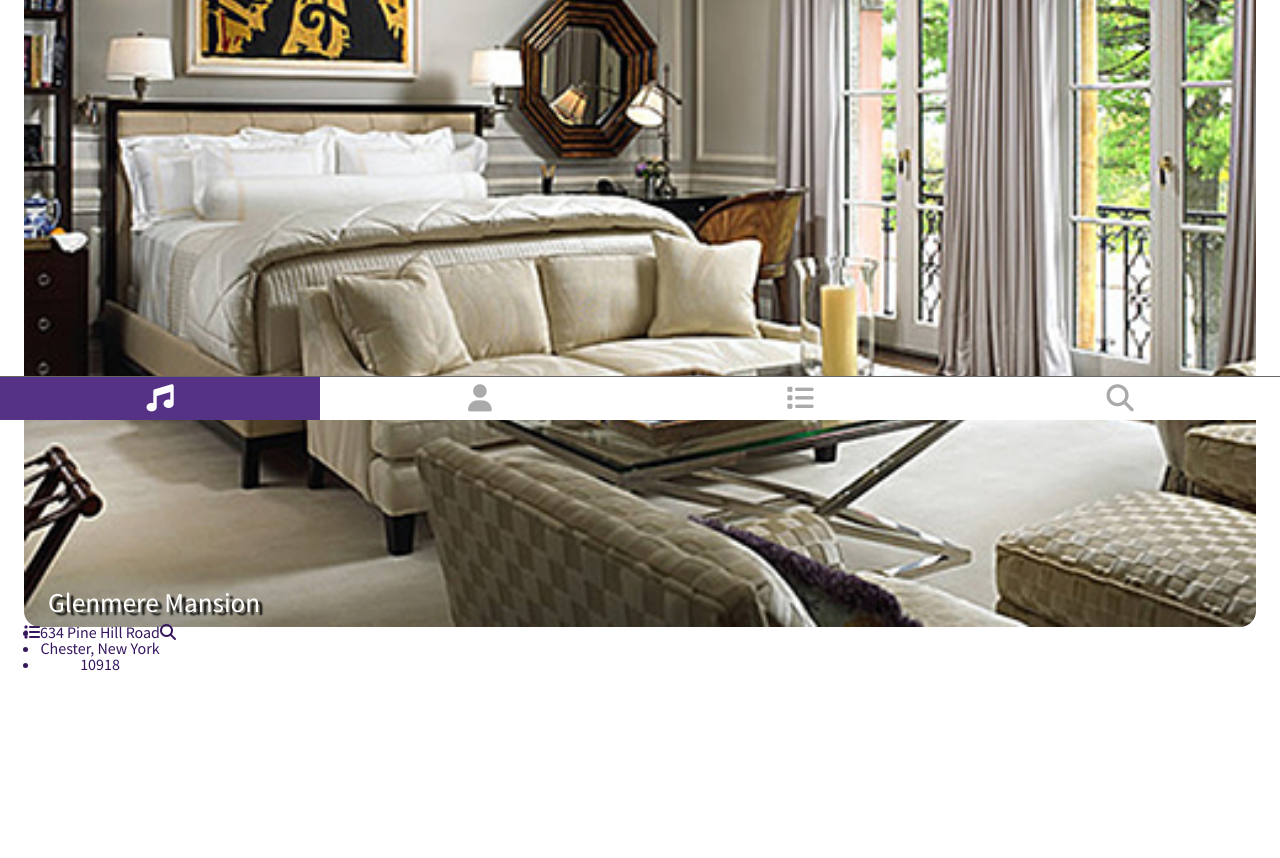
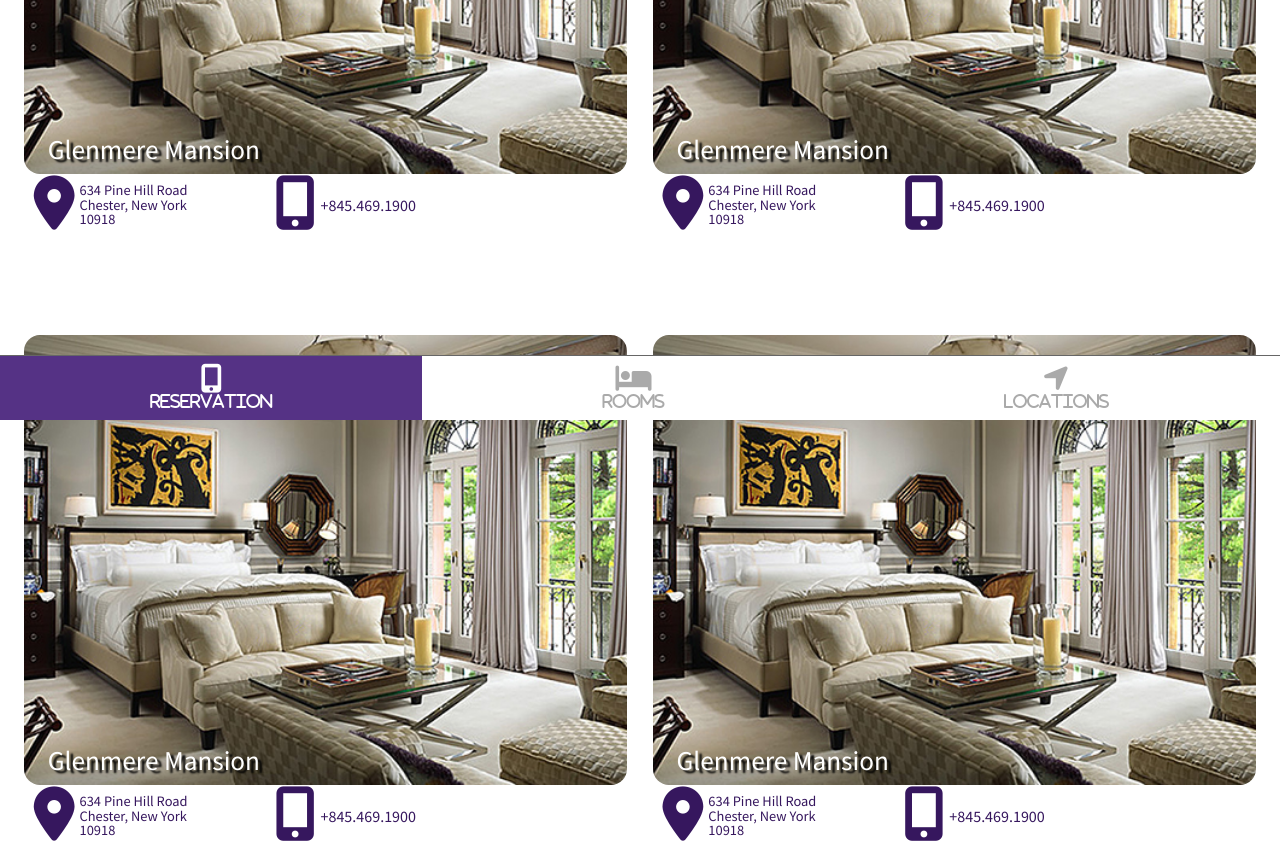
Before and after one commit to Funnyboy363/westwh, a plain HTML site: page index.html in a window 1280 px wide. Shown: the part 380-1238 px from the top of the page. Before the commit the page ends 1054 px from the top, so only its background shows below. Drawn offline with Linux system fonts and the light colour scheme.

Commit message:
code adjustments for repsonsiveness

```diff
--- a/index.html
+++ b/index.html
@@ -34,10 +34,46 @@
             <figcaption>Glenmere Mansion</figcaption>
             </figure>
 
-         <div class="row"><span class="fa fa-list"></span><ul><li>634 Pine Hill Road</li> <li>Chester, New York</li><li>10918</li></ul>
-            <span class="fa fa-search"></span>
+         <div class="row"><span class="fa fa-map-marker"></span><ul><li>634 Pine Hill Road</li> <li>Chester, New York</li><li>10918</li></ul>
+            <span class="fa fa-mobile"></span> <p>+845.469.1900</p>
         </div> <!--------end of row div-->
         </div> <!-----end of column div----------->
+
+        <div class="column">
+                <figure class="photo">
+                    <img src="images/Glenmere Mansion.jpg">
+                    <figcaption>Glenmere Mansion</figcaption>
+                    </figure>
+
+                 <div class="row"><span class="fa fa-map-marker"></span><ul><li>634 Pine Hill Road</li> <li>Chester, New York</li><li>10918</li></ul>
+                    <span class="fa fa-mobile"></span> <p>+845.469.1900</p>
+                </div> <!--------end of row div-->
+                </div> <!-----end of column div----------->
+
+
+                <div class="column">
+                        <figure class="photo">
+                            <img src="images/Glenmere Mansion.jpg">
+                            <figcaption>Glenmere Mansion</figcaption>
+                            </figure>
+
+                         <div class="row"><span class="fa fa-map-marker"></span><ul><li>634 Pine Hill Road</li> <li>Chester, New York</li><li>10918</li></ul>
+                            <span class="fa fa-mobile"></span> <p>+845.469.1900</p>
+                        </div> <!--------end of row div-->
+                        </div> <!-----end of column div----------->
+
+
+
+                        <div class="column">
+                                <figure class="photo">
+                                    <img src="images/Glenmere Mansion.jpg">
+                                    <figcaption>Glenmere Mansion</figcaption>
+                                    </figure>
+
+                                 <div class="row"><span class="fa fa-map-marker"></span><ul><li>634 Pine Hill Road</li> <li>Chester, New York</li><li>10918</li></ul>
+                                    <span class="fa fa-mobile"></span> <p>+845.469.1900</p>
+                                </div> <!--------end of row div-->
+                                </div> <!-----end of column div----------->
 
 
 
@@ -46,10 +82,9 @@
 
     <!-- PAGE NAVIGATION GOES HERE -->
     <nav>
-        <div class="active"><a href="index.html"><span class="fa fa-music"</span></a></div>
-        <div><a href="artist.html"><span class="fa fa-user"</span></a></div>
-        <div><a href="song.html"><span class="fa fa-list"</span></a></div>
-        <div><a href="search.html"><span class="fa fa-search"</span></a></div>
+        <div class="active"><a href="index.html"><span class="fa fa-mobile"</span><p class="pbottom">Reservation</p></a></div>
+        <div><a href="artist.html"><span class="fa fa-bed"</span><p class="pbottom">Rooms</p></a></div>
+        <div><a href="song.html"><span class="fa fa-location-arrow"</span><p class="pbottom">Locations</p></a></div>
 
     </nav>
     </div> <!----------end of wrapper----------->
--- a/scss/_medium.scss
+++ b/scss/_medium.scss
@@ -1,3 +1,9 @@
 main.album {
-    grid-template-columns: 1fr 1fr 1fr 1fr;
+    display: grid;
+    grid-template-columns: 1fr 1fr;
+    grid-row-gap: 4rem;
+
+
+
+
 }
--- a/scss/_small-default.scss
+++ b/scss/_small-default.scss
@@ -11,13 +11,10 @@ body {
     font-weight: $normal;
     color: $text;
     background-color: #fff;
+
 }
 
-.wrapper {
-    width: 100vw;
-    height: 100vh;
 
-}
 
 h2 {
     font-size: 1.5rem;
@@ -57,18 +54,24 @@ nav {
 // bottom navigation code
 
 div {
-    flex-basis: 25%;
+    flex-basis: 33%;
     text-align: center;
+
 }
 
 
 div a {
     display: block;
-    font-size: 1.7rem;
+    font-size: 1.8rem;
     padding: .5rem 0;
     color: $ltgrey;
     width: 100%;
 }
+
+div a p {
+    font-size: 1rem;
+}
+
 
 div a:hover {
     background-color: $secondary;
@@ -94,11 +97,15 @@ div.active a {
 /* Main album */
 
 main.album {
+    display: grid;
+    grid-template-columns: 1fr;
+    margin: 0 .7rem;
+
 
     div.column {
         display: flex;
         flex-direction: column;
-        margin: 0 1.5rem;
+        margin: 1rem 2%;
 
     }
 
@@ -123,10 +130,34 @@ main.album {
 div.row {
     display: flex;
     flex-direction: row;
+    margin-top: .3rem;
+    margin-left: 10px;
 }
 
 
+ul {
+    padding-right: 1rem;
+    margin-top: 7px;
+    margin-left: 5px;
+    margin-right: 12%;
+}
 
 
+ul li {
+    list-style-type: none;
+    text-align: left;
+    font-size: .9rem;
+}
 
+.fa {
+font-size: 3.4rem;
 }
+
+
+p {
+    margin-top: 1.3rem;
+    margin-left: 5px;
+}
+
+
+} // end of main
```
Also changed, not shown: css/styles.css.
